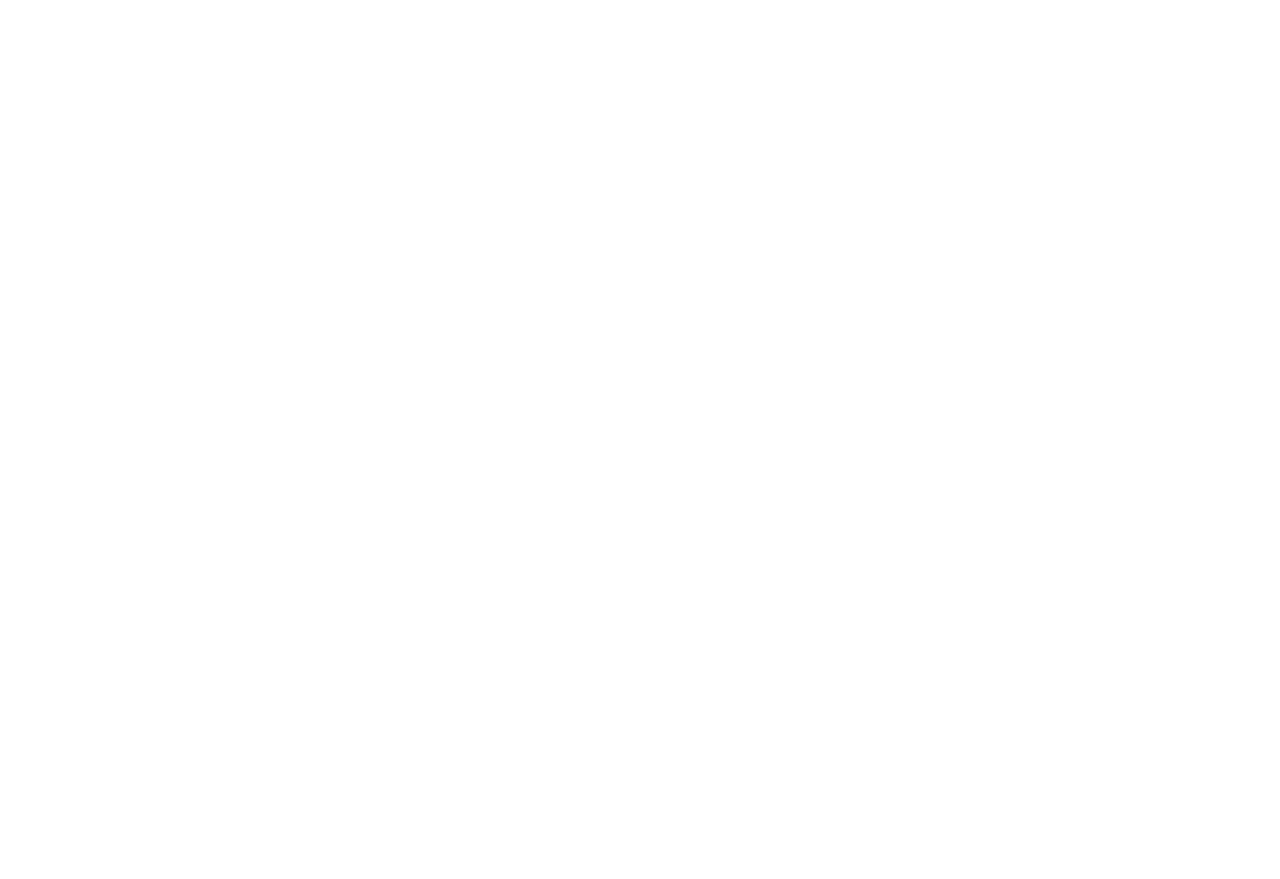
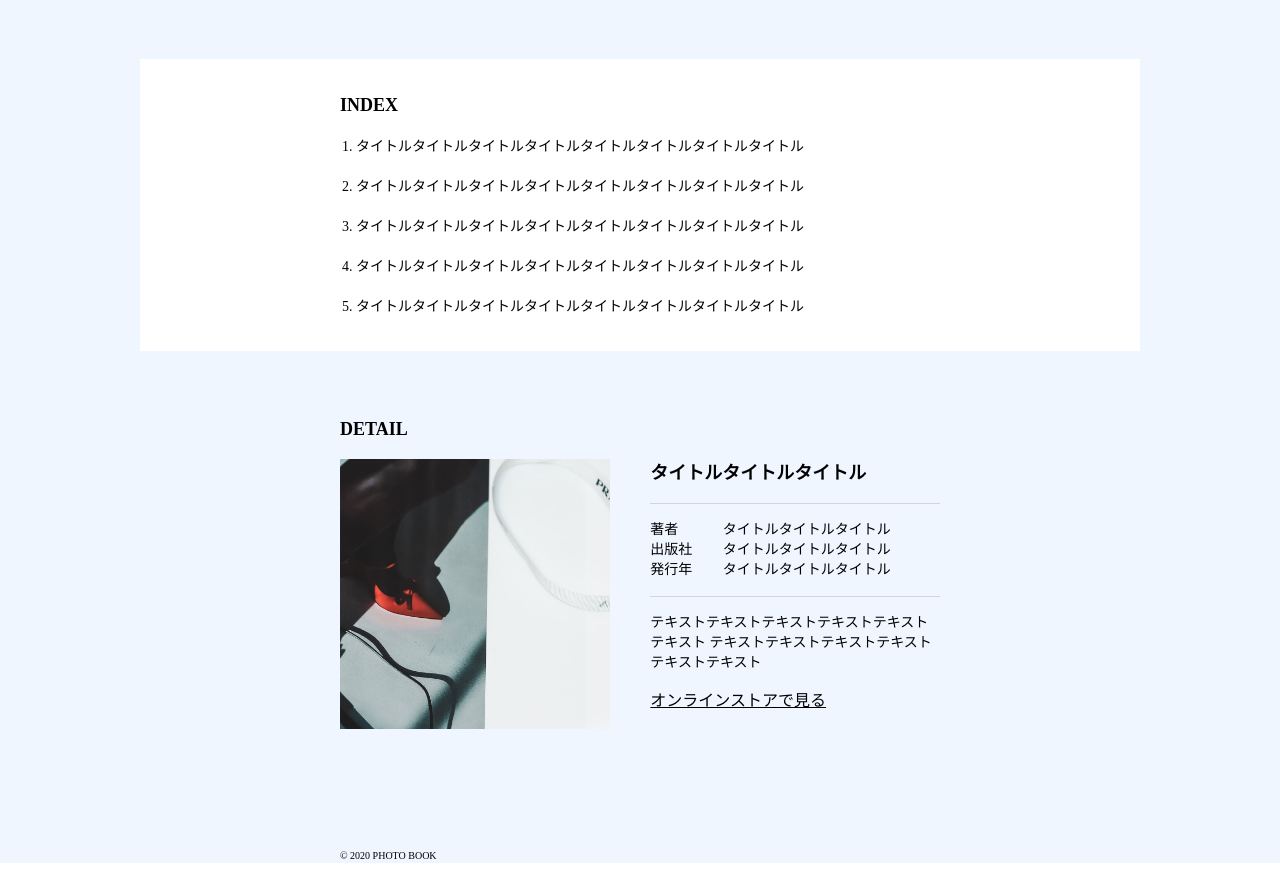
Before and after one commit to harutaka/tailwind_lp_collection, a Next.js app: page /t02 in a window 1280 px wide. Before the commit this address had no page. Shown: the part 500-1379 px from the top of the page. Before the commit the page ends 800 px from the top, so only its background shows below. Built offline with nearby package versions, Linux system fonts and the light colour scheme.

Commit message:
PHOTO BOOKサンプル追加

```diff
--- /dev/null
+++ b/src/pages/t02/index.tsx
@@ -0,0 +1,77 @@
+import type { NextPage } from "next"
+import Head from "next/head"
+import Image from "next/image"
+
+const T02Index: NextPage = () => {
+  return (
+    <>
+      <Head>
+        <title>PHOTO BOOK</title>
+      </Head>
+
+      <body className="bg-blue-50 font-meiryo">
+        <main className="max-w-[1000px] mx-auto">
+          <h1 className="mt-12 my-2 text-2xl font-bold">PHOTO BOOK</h1>
+          <Image src="/img/t02/mainvisual.jpg" alt="main" width={1000} height={400} />
+
+          {/* <!-- INDEX --> */}
+          <section className="bg-white mt-16">
+            <div className="w-[600px] mx-auto">
+              <h2 className="text-lg font-bold pt-8 my-2">INDEX</h2>
+              <ol className="list-decimal pb-6">
+                <li className="leading-10 mx-4 text-sm">
+                  タイトルタイトルタイトルタイトルタイトルタイトルタイトルタイトル
+                </li>
+                <li className="leading-10 mx-4 text-sm">
+                  タイトルタイトルタイトルタイトルタイトルタイトルタイトルタイトル
+                </li>
+                <li className="leading-10 mx-4 text-sm">
+                  タイトルタイトルタイトルタイトルタイトルタイトルタイトルタイトル
+                </li>
+                <li className="leading-10 mx-4 text-sm">
+                  タイトルタイトルタイトルタイトルタイトルタイトルタイトルタイトル
+                </li>
+                <li className="leading-10 mx-4 text-sm">
+                  タイトルタイトルタイトルタイトルタイトルタイトルタイトルタイトル
+                </li>
+              </ol>
+            </div>
+          </section>
+
+          {/* <!-- DETAIL --> */}
+          <section className="w-[600px] mx-auto mt-16 mb-28">
+            <h2 className="font-bold text-lg mb-4">DETAIL</h2>
+            <div className="flex">
+              <div className="w-1/2 pr-5">
+                <Image src="/img/t02/detail.jpg" alt="detail" width={270} height={270} />
+              </div>
+              <div className="w-1/2 ml-5">
+                <h3 className="text-lg font-bold mb-4">タイトルタイトルタイトル</h3>
+                <hr className="border-gray-300" />
+                <div className="grid grid-cols-4 my-4">
+                  <div className="text-sm">著者</div>
+                  <div className="col-span-3 text-sm">タイトルタイトルタイトル</div>
+                  <div className="text-sm">出版社</div>
+                  <div className="col-span-3 text-sm">タイトルタイトルタイトル</div>
+                  <div className="text-sm">発行年</div>
+                  <div className="col-span-3 text-sm">タイトルタイトルタイトル</div>
+                </div>
+                <hr className="border-gray-300" />
+                <p className="my-4 text-sm">
+                  テキストテキストテキストテキストテキストテキスト テキストテキストテキストテキストテキストテキスト
+                </p>
+                <a href="#" className="underline">
+                  オンラインストアで見る
+                </a>
+              </div>
+            </div>
+          </section>
+
+          <footer className="w-[600px] mx-auto my-4 text-[10px]">© 2020 PHOTO BOOK</footer>
+        </main>
+      </body>
+    </>
+  )
+}
+
+export default T02Index
--- a/tailwind.config.js
+++ b/tailwind.config.js
@@ -1,7 +1,11 @@
 module.exports = {
-  content: ['./src/pages/**/*.{js,ts,jsx,tsx}', './src/components/**/*.{js,ts,jsx,tsx}'],
+  content: ["./src/pages/**/*.{js,ts,jsx,tsx}", "./src/components/**/*.{js,ts,jsx,tsx}"],
   theme: {
-    extend: {},
+    extend: {
+      fontFamily: {
+        meiryo: ["メイリオ"],
+      },
+    },
   },
   plugins: [],
 }
```
Also changed, not shown: public/img/t02/detail.jpg (added), public/img/t02/mainvisual.jpg (added), src/pages/etc/ninja.tsx (renamed from src/pages/ninja.tsx), src/pages/etc/sample.tsx (renamed from src/pages/sample.tsx).
